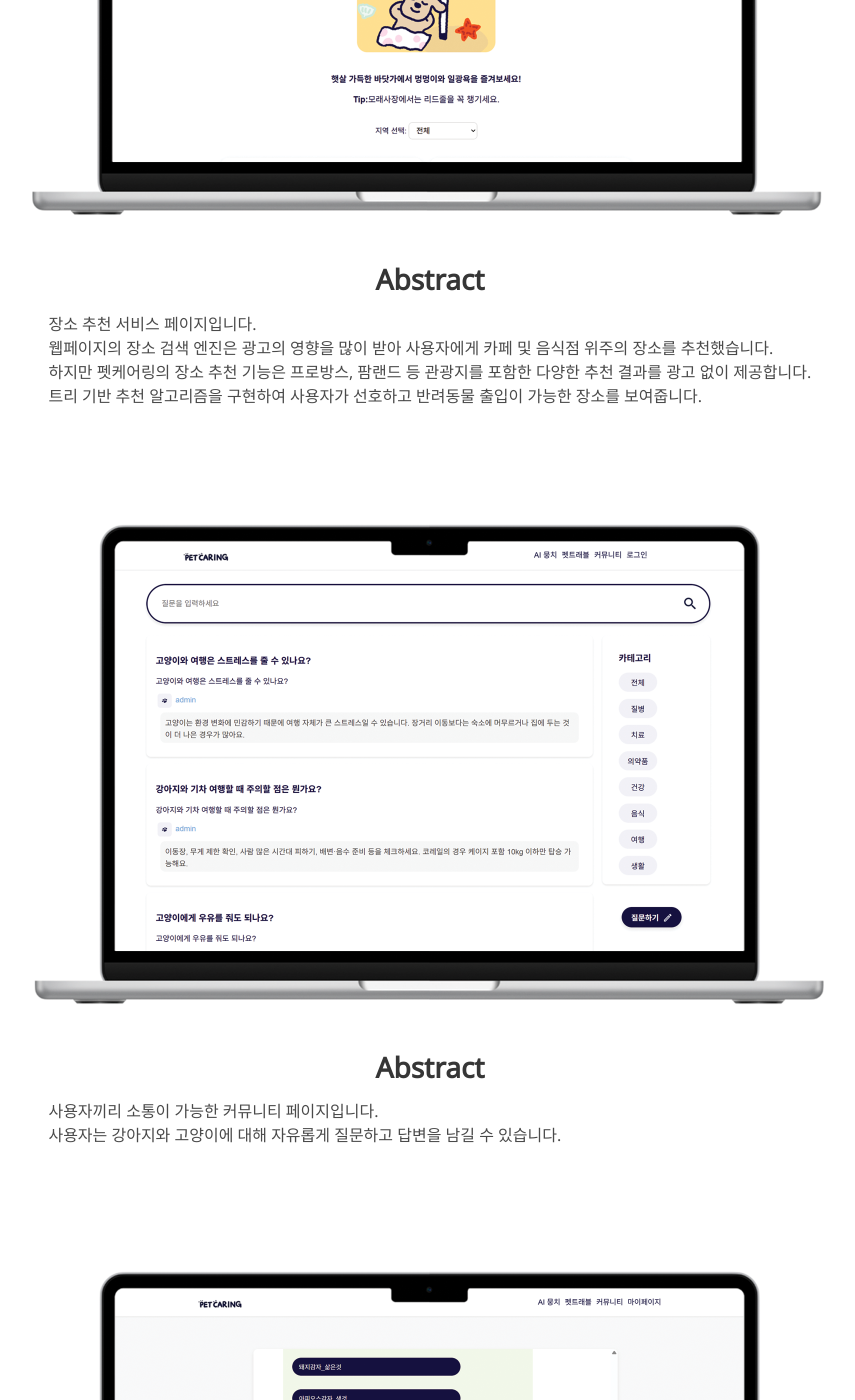
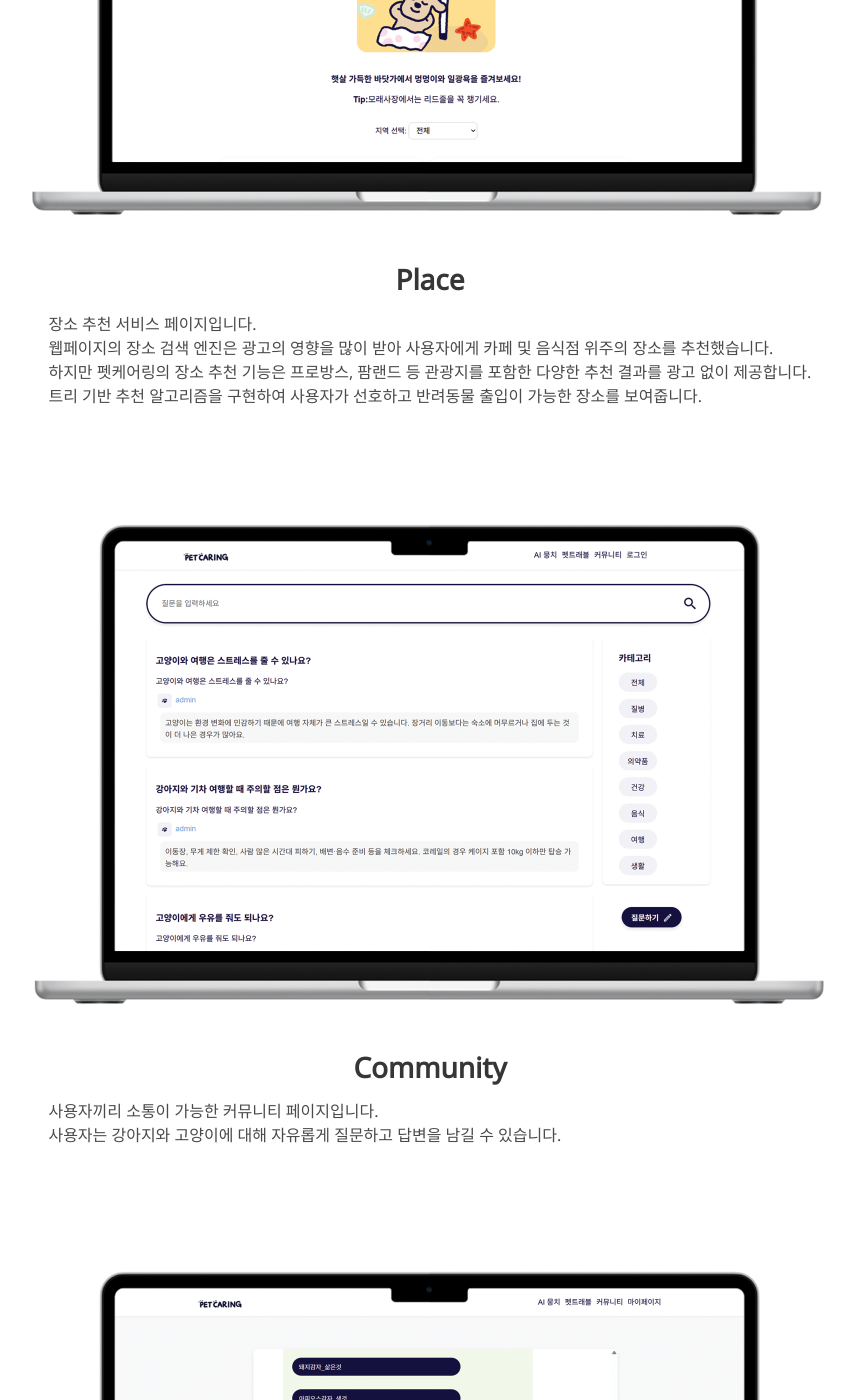
Before and after one commit to songchaeeunn/Laplata.github.io, a Jekyll site: the page built from index.md, in a window 1280 px wide and 1400 px high, scrolled down 1469 px. Shown: the whole window, without its empty margins (210-1065 px from the left). Built offline with Jekyll 4.4.1, drawn with Linux system fonts in a browser that asks for light colours; some web fonts are replaced; some of the changed text lies outside the part shown.

Commit message:
Update index.md

```diff
--- a/index.md
+++ b/index.md
@@ -37,7 +37,7 @@ site: "[https://github.com/your-repo/dataset](https://petcaring.site/)"
  <img src = "images/placeIMG.png" alt = "Example 001" style="display: block; margin: auto;">
  <div class="columns is-centered has-text-centered">
   <div class="column is-four-fifths">
-    <h2>Abstract</h2>
+    <h2>Place</h2>
     <div class="content has-text-justified">
       장소 추천 서비스 페이지입니다. <br>
       웹페이지의 장소 검색 엔진은 광고의 영향을 많이 받아 사용자에게 카페 및 음식점 위주의 장소를 추천했습니다. <br>
@@ -51,7 +51,7 @@ site: "[https://github.com/your-repo/dataset](https://petcaring.site/)"
 <img src = "images/commuIMG.png" alt = "Example 001" style="display: block; margin: auto;">
 <div class="columns is-centered has-text-centered">
   <div class="column is-four-fifths">
-    <h2>Abstract</h2>
+    <h2>Community</h2>
     <div class="content has-text-justified">
       사용자끼리 소통이 가능한 커뮤니티 페이지입니다.<br>
       사용자는 강아지와 고양이에 대해 자유롭게 질문하고 답변을 남길 수 있습니다.
@@ -63,7 +63,7 @@ site: "[https://github.com/your-repo/dataset](https://petcaring.site/)"
 <img src = "images/AIimg.png" alt = "Example 001" style="display: block; margin: auto;">
 <div class="columns is-centered has-text-centered">
   <div class="column is-four-fifths">
-    <h2>Abstract</h2>
+    <h2>AI</h2>
     <div class="content has-text-justified">
       저장된 반려동물 정보를 기반으로 맞춤형 영양 정보를 제공하는 뭉치 AI의 답변입니다. <br>
       반려동물의 이름, 품종, 비만 등 질병 정보를 반영하여 개별화된 답변을 제공합니다. <br>
```
Also changed, not shown: other parts of index.md (+0 -3 lines).
